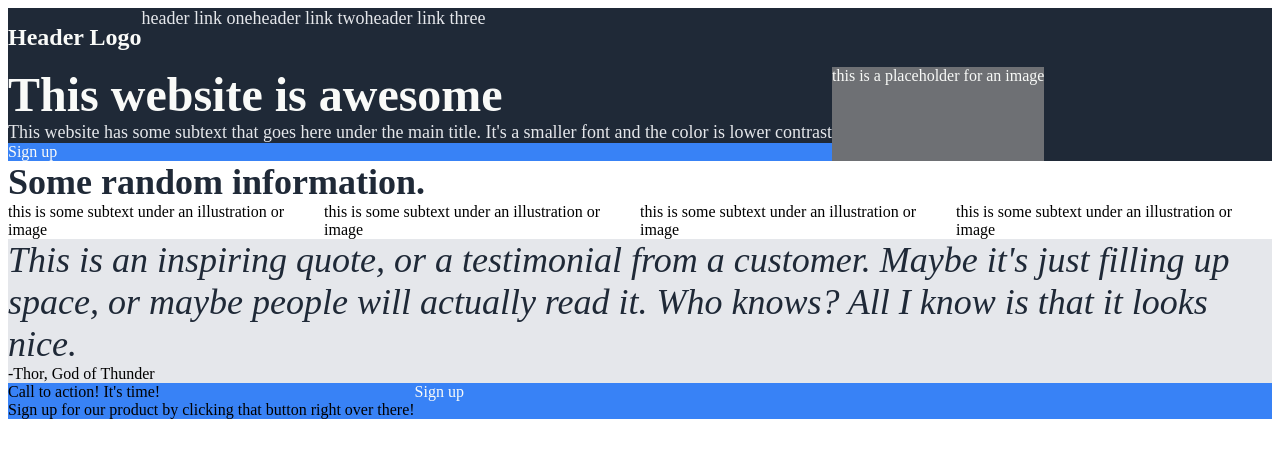
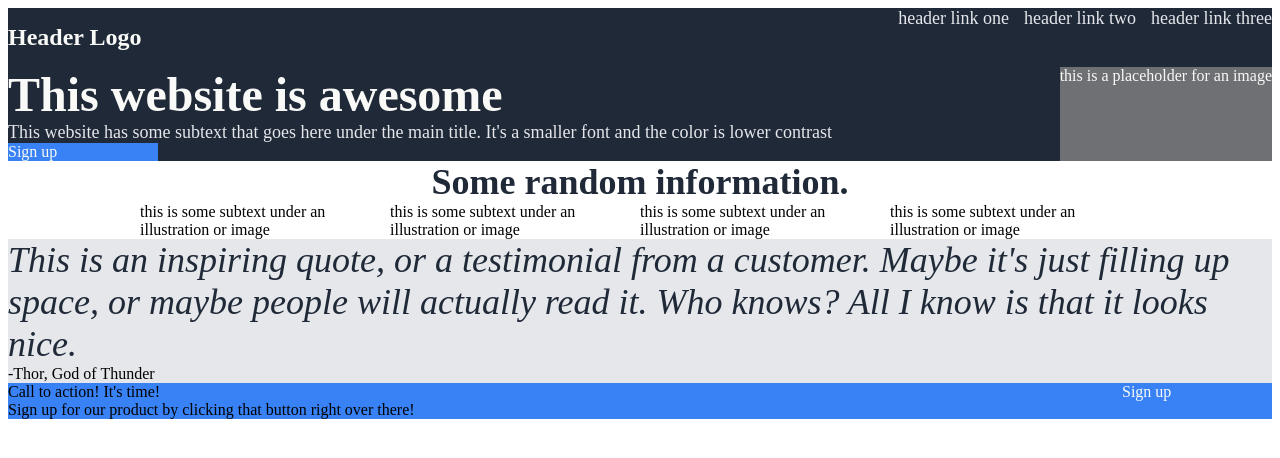
Before and after one commit to lulizzl/odin-landing_page, a plain HTML site: page index.html in a window 1280 px wide. Drawn offline with Linux system fonts and the light colour scheme.

Commit message:
Begin spacing elements within their containers

```diff
--- a/style.css
+++ b/style.css
@@ -2,6 +2,7 @@
 
 .header {
     display: flex;
+    justify-content: space-between;
     background-color: #1f2937;
 }
 
@@ -12,12 +13,14 @@
 
     .header-links {
         display: flex;
+        gap: 15px;
         font-size: 18px;
         color:#e5e7eb;
     }
 
 .sign-up {
     display: flex;
+    justify-content: space-between;
     background-color: #1f2937;
 }
 
@@ -35,6 +38,7 @@
         .sign-up-button {
             background-color: #3882f6;
             color: #f9faf8;
+            width: 150px;
         }
 
     .image-placeholder {
@@ -46,11 +50,20 @@
     font-size: 36px;
     font-weight: 800;
     color: #1f2937;
+    text-align: center;
 }
 
 .image-container {
     display: flex;
+    justify-content: center;
 }
+
+    .captioned-image {
+        display: flex;
+        flex-direction: column;
+        flex-wrap: wrap;
+        width: 250px;
+    }
 
 .quotation-container {
     background-color: #e5e7eb;
@@ -63,7 +76,10 @@
     }
 
 
+
+
 .call-to-action-container {
     display: flex;
     background-color: #3882f6;
+    justify-content: space-between;
 }
```
